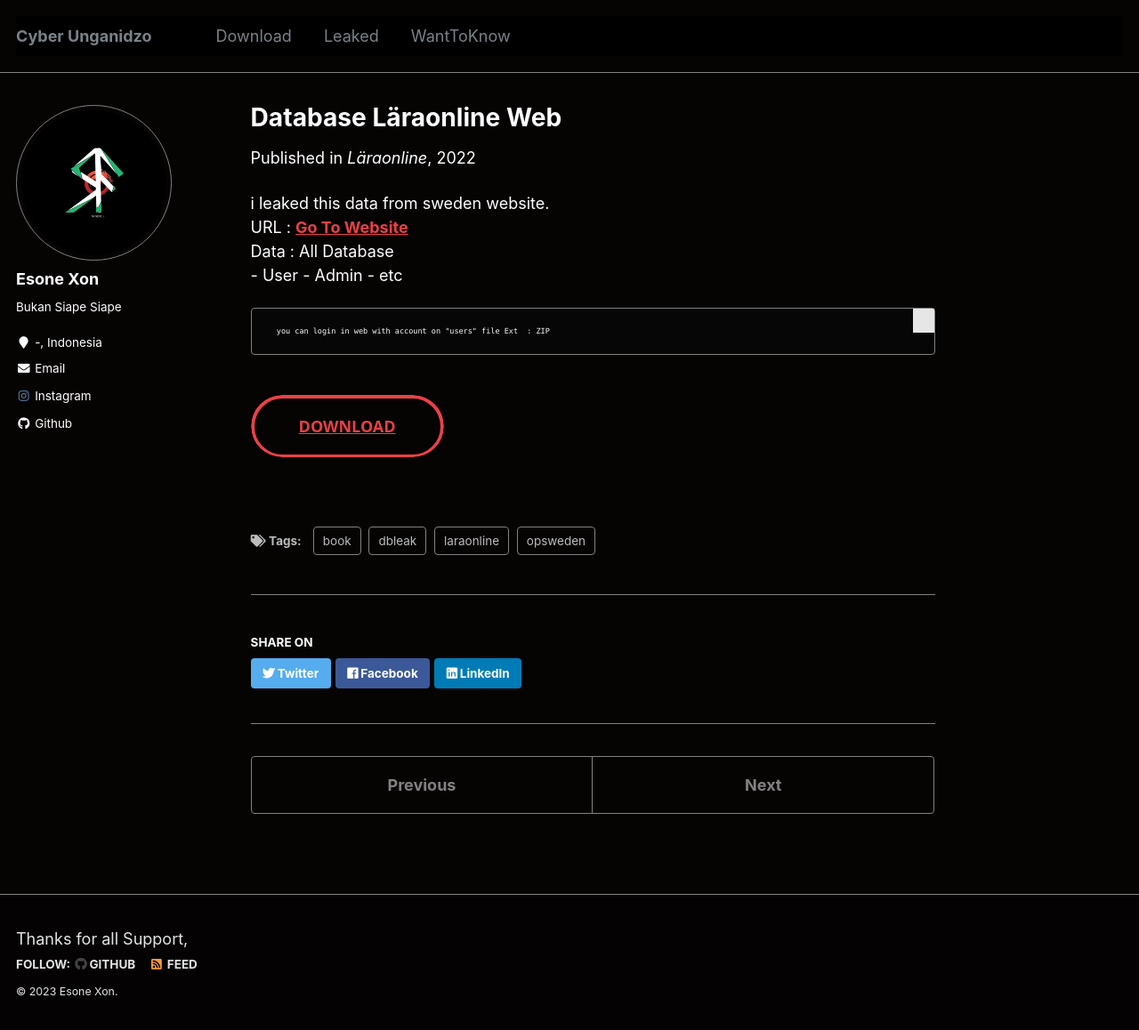
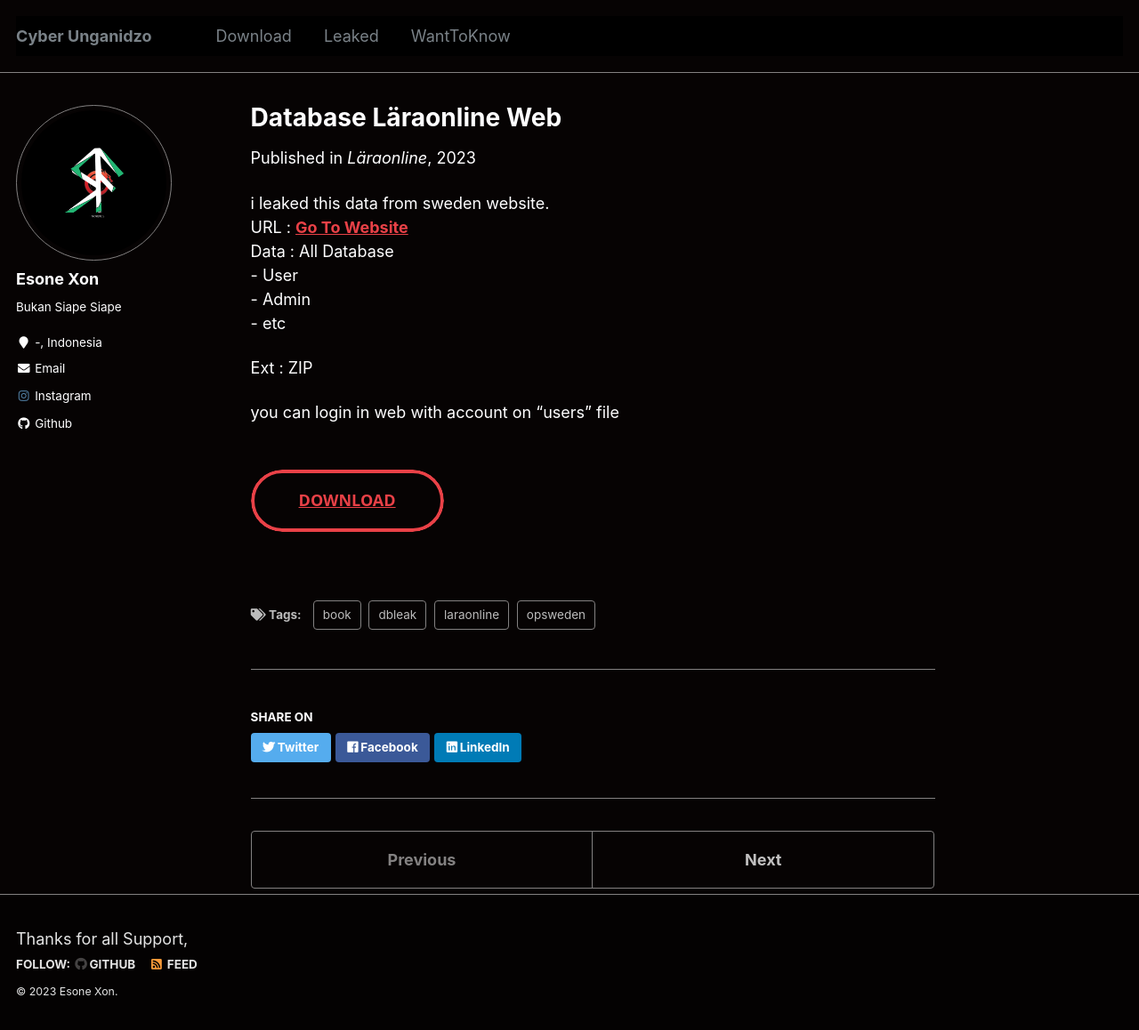
Before and after one commit to esoneXon/esoneXon.github.io, a Jekyll site: the page built from _leaked/080723-DBLäraonline.md, in a window 1280 px wide and 1161 px high. Shown: the top 1158 px of the window at 89% size. Built offline with Jekyll 4.4.1, drawn with Linux system fonts in a browser that asks for light colours.

Commit message:
Update 080723-DBLäraonline.md

```diff
--- a/_leaked/080723-DBLäraonline.md
+++ b/_leaked/080723-DBLäraonline.md
@@ -4,7 +4,7 @@
 type: "#opsweden"
 permalink: /leaked/opsweden/database-läraonline-se
 venue: "Läraonline"
-date: 2022-11-06
+date: 2023-07-08
 excerpt: "Leaked in #OpIndia by Esone<br/><img src='/images/laraonline.png' style='width:50%;heigth:50%;border-radius:10%;'>"
 location: "SWEDEN"
 tags:
@@ -21,8 +21,9 @@
       - Admin
       - etc
 
-      you can login in web with account on "users" file
 Ext  : ZIP
+
+you can login in web with account on "users" file
 
 <br>
 <button class="btn-82"><a href="https://github.com/esoneXon/bio/blob/main/file/8K%20INDIA.zip?raw=true"><span>Download</span></a></button>
```
